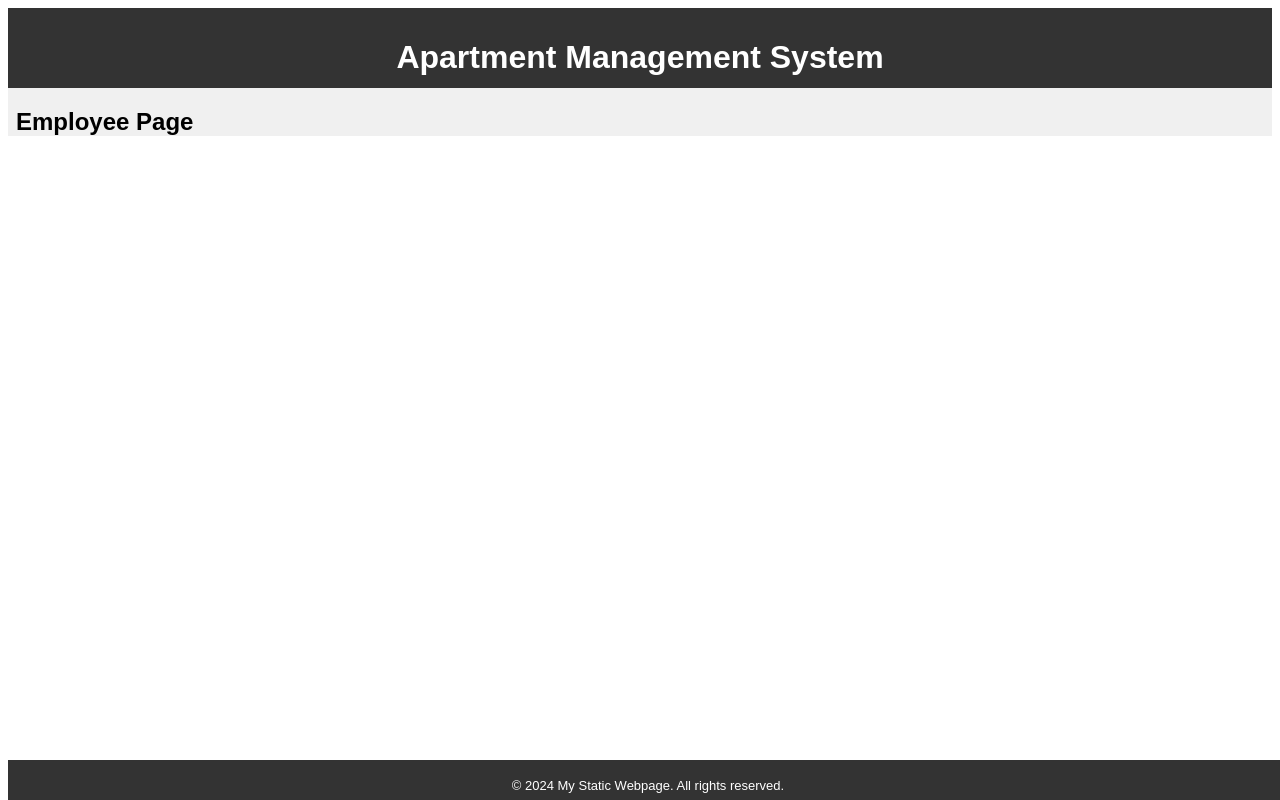
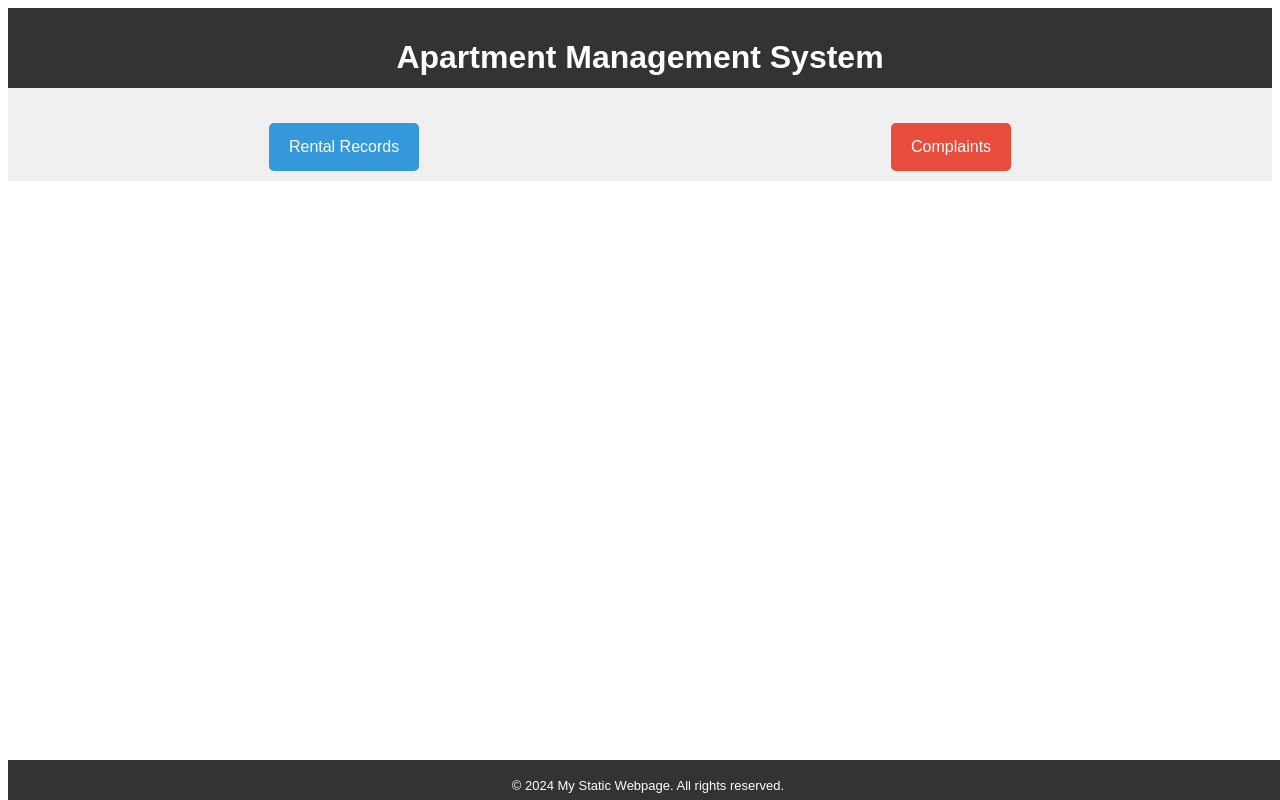
Before and after one commit to AnkithShetty397/Property-Rental-Oversight-Platform, a SvelteKit app in the folder frontend/my-app/: page /loginpage/components/employee in a window 1280 px wide. Built offline with nearby package versions, Linux system fonts and the light colour scheme.

Commit message:
Updated Codebase

```diff
--- a/frontend/my-app/src/routes/loginpage/components/employee/+page.svelte
+++ b/frontend/my-app/src/routes/loginpage/components/employee/+page.svelte
@@ -1,3 +1,83 @@
-<body>
-    <h2>Employee Page</h2>
-</body>
+<script lang="ts">
+  import { onMount } from 'svelte';
+
+  import SearchBar from './SearchBar.svelte';
+
+  let rentalButtonText = 'Rental Records';
+  let complaintsButtonText = 'Complaints';
+  let showSearchBar = false;
+
+  function changeRentalText() {
+    showSearchBar = true;
+  }
+
+  function changeComplaintsText() {
+    complaintsButtonText = 'Clicked!';
+    showSearchBar = false;
+  }
+
+  // Function to reset button text and hide SearchBar on component mount
+  onMount(() => {
+    resetButtons();
+  });
+
+  function resetButtons() {
+    rentalButtonText = 'Rental Records';
+    complaintsButtonText = 'Complaints';
+    showSearchBar = false;
+  }
+</script>
+
+<style>
+  .custom-button {
+    margin: 10px;
+    padding: 15px 20px;
+    font-size: 16px;
+    border: none;
+    border-radius: 5px;
+    cursor: pointer;
+    transition: background-color 0.3s ease;
+  }
+
+  .rental-button {
+    background-color: #3498db;
+    color: #fff;
+  }
+
+  .rental-button:hover {
+    background-color: #2980b9;
+  }
+
+  .complaints-button {
+    background-color: #e74c3c;
+    color: #fff;
+  }
+
+  .complaints-button:hover {
+    background-color: #c0392b;
+  }
+
+  .button-container{
+    display:flex;
+    justify-content: space-around;
+    margin:25px;
+  }
+
+
+</style>
+
+<div>
+  <div class="button-container">
+    <button class="custom-button rental-button" on:click={changeRentalText}>
+      {rentalButtonText}
+    </button>
+
+    <button class="custom-button complaints-button" on:click={changeComplaintsText}>
+      {complaintsButtonText}
+    </button>
+  </div>
+
+  {#if showSearchBar}
+    <SearchBar />
+  {/if}
+</div>
```
